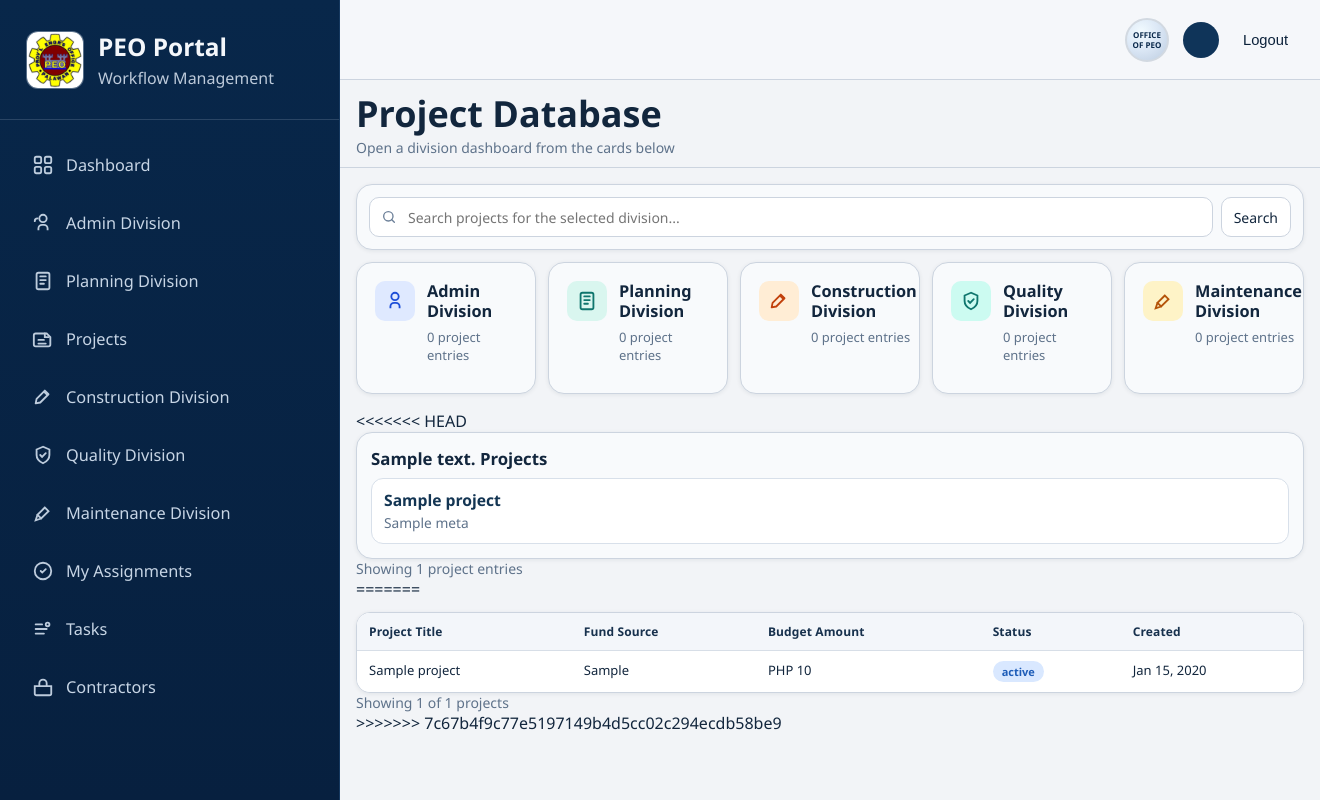
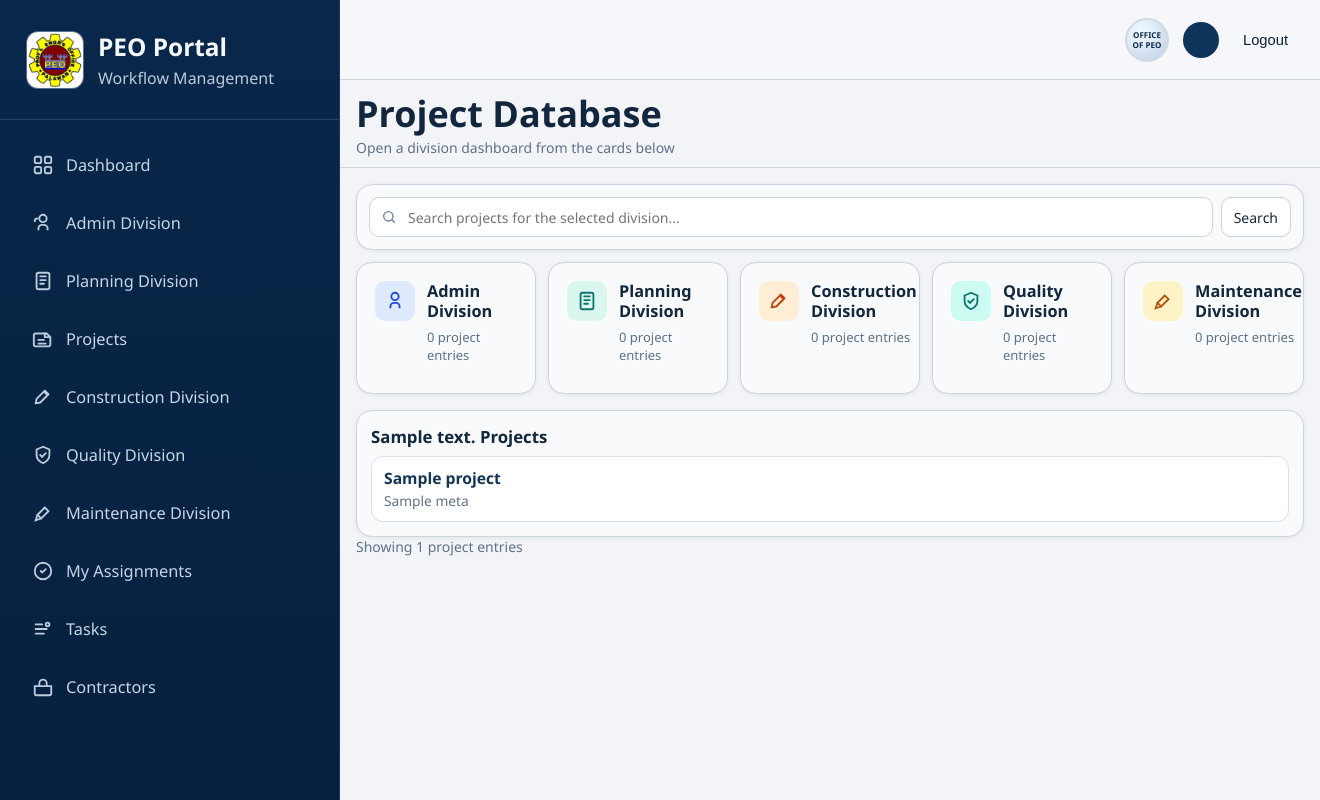
Before and after one commit to takeshii17/PEO-System, a Django app: template peo_system/main/templates/Projects/projects.html in a window 1320 px wide. Run offline with Django 5.2, Linux system fonts and the light colour scheme; the template is opened without the code that fills it: most values are stand-ins (such as "Sample title", 1, 10 or a date in 2020).

Commit message:
accepted changes in projects

```diff
--- a/peo_system/main/templates/Projects/projects.html
+++ b/peo_system/main/templates/Projects/projects.html
@@ -668,7 +668,6 @@
                     </a>
                 </section>
 
-<<<<<<< HEAD
                 <section class="results">
                     <h3>{{ selected_division_label }} Projects</h3>
                     {% if selected_projects %}
@@ -686,54 +685,6 @@
                 </section>
 
                 <div class="footer-note">Showing {{ selected_projects|length }} project entries</div>
-=======
-                <section class="projects-table-panel" aria-label="Projects table">
-                    <div class="projects-table-wrap">
-                        <table class="projects-table">
-                            <thead>
-                                <tr>
-                                    <th>Project Title</th>
-                                    <th>Fund Source</th>
-                                    <th>Budget Amount</th>
-                                    <th>Status</th>
-                                    <th>Created</th>
-                                </tr>
-                            </thead>
-                            <tbody>
-                                {% for project in project_rows %}
-                                <tr>
-                                    <td>{{ project.project_title }}</td>
-                                    <td>{{ project.get_fund_display }}</td>
-                                    <td>PHP {{ project.budget_amount|floatformat:0 }}</td>
-                                    <td>
-                                        {% if project.status == "awarded" %}
-                                        <span class="status-pill status-awarded">{{ project.get_status_display }}</span>
-                                        {% elif project.status == "approved" %}
-                                        <span class="status-pill status-approved">{{ project.get_status_display }}</span>
-                                        {% elif project.status == "for_bidding" %}
-                                        <span class="status-pill status-bidding">{{ project.get_status_display }}</span>
-                                        {% elif project.status == "for_review" %}
-                                        <span class="status-pill status-review">{{ project.get_status_display }}</span>
-                                        {% elif project.status == "cancelled" %}
-                                        <span class="status-pill status-cancelled">{{ project.get_status_display }}</span>
-                                        {% else %}
-                                        <span class="status-pill status-draft">{{ project.get_status_display }}</span>
-                                        {% endif %}
-                                    </td>
-                                    <td>{{ project.created_at|date:"M d, Y" }}</td>
-                                </tr>
-                                {% empty %}
-                                <tr>
-                                    <td class="projects-empty" colspan="5">No projects yet.</td>
-                                </tr>
-                                {% endfor %}
-                            </tbody>
-                        </table>
-                    </div>
-                </section>
-
-                <div class="footer-note">Showing {{ project_rows|length }} of {{ total_projects_count }} projects</div>
->>>>>>> 7c67b4f9c77e5197149b4d5cc02c294ecdb58be9
             </main>
         </div>
     </div>
```
